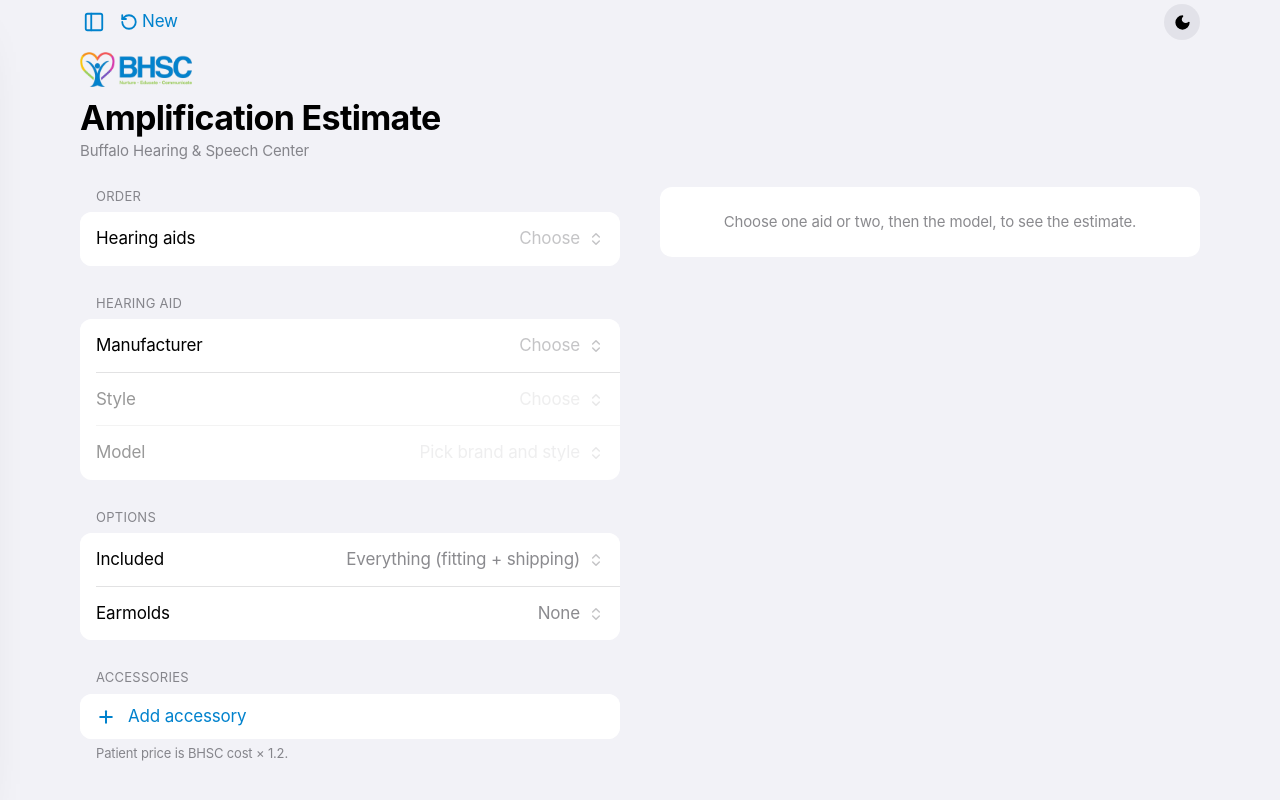
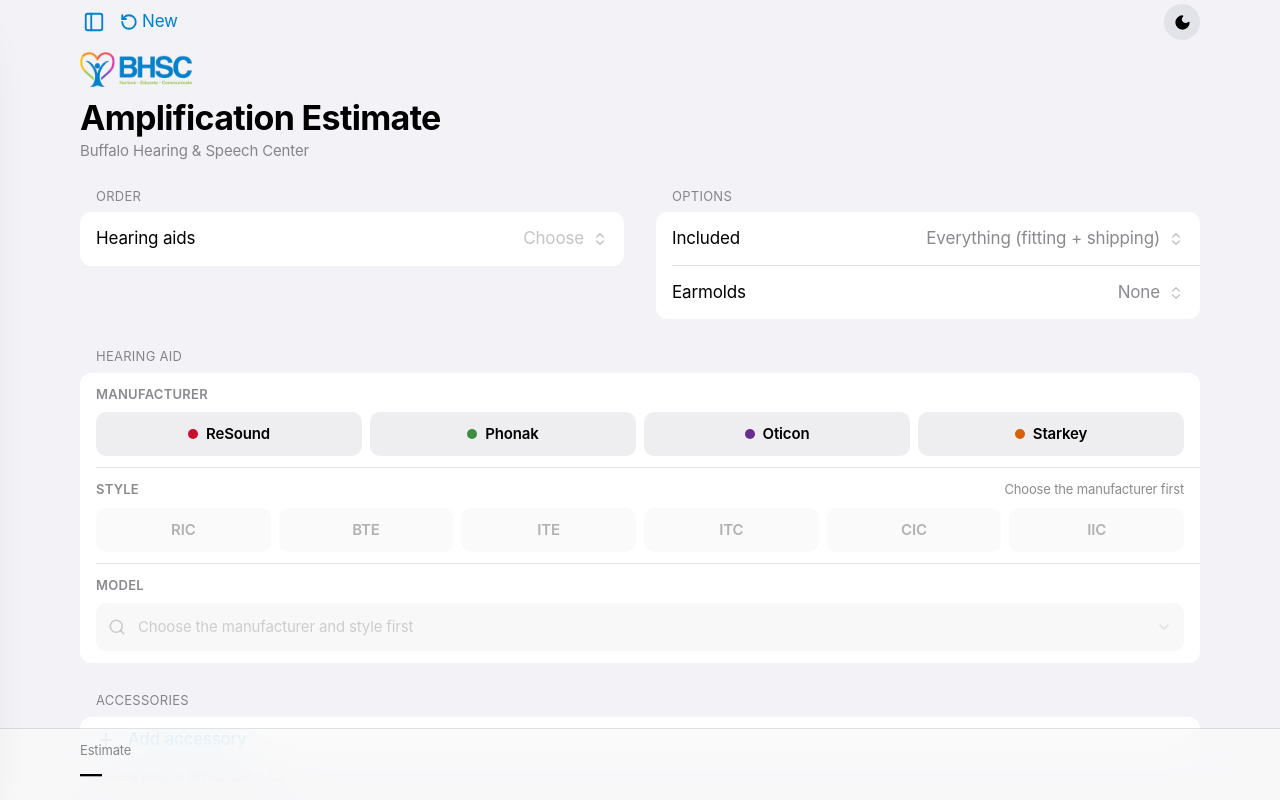
Before and after one commit to ammaralh7/Dr.-Sarah-bhsc-amplification-estimate, a React (Vite) app: page / in a window 1280 px wide. Shown: the top 800 px of the page. Built offline with nearby package versions, Linux system fonts and the light colour scheme; a web font is replaced by a local one.

Commit message:
Estimate laid out for a computer: full width, buttons for brand and style
Synced from the private repo's app/ at fb86945, without BHSC's cost file.

Co-Authored-By: Claude Opus 5.5 <noreply@anthropic.com>
Claude-Session: https://claude.ai/code/session_01Hv3UztpbXmGJMmxf42Zz9T

```diff
--- a/src/Compare.jsx
+++ b/src/Compare.jsx
@@ -80,7 +80,7 @@ export default function Compare({ menu = null, onUse }) {
                   )}
                 </div>
 
-                <EarOrder stacked e={e} k={k} onChange={(patch) => setOpt(i, patch)} />
+                <EarOrder compact e={e} k={k} onChange={(patch) => setOpt(i, patch)} />
 
                 {m ? (
                   <div className="grid gap-3">
--- a/src/Estimate.jsx
+++ b/src/Estimate.jsx
@@ -1,4 +1,4 @@
-import { useEffect, useState } from "react";
+import { useEffect, useRef, useState } from "react";
 import { Copy, MinusCircle, Plus, RotateCcw, TriangleAlert } from "lucide-react";
 import { NavBar, NavButton, ThemeButton, Group, Row, Switch, Sheet, PriceBar, Capsule, SelectRow, FieldRow } from "@/components/ios";
 import { SegmentedControl } from "@/components/ui/segmented-control";
@@ -17,6 +17,7 @@ export default function Estimate({ menu = null, seed = null }) {
   const [s, setS] = useState(blank);
   const [toast, setToast] = useState(0);
   const [accOpen, setAccOpen] = useState(false);
+  const estimateRef = useRef(null);
   const set = (patch) => setS((p) => ({ ...p, ...patch }));
   const setEar = (i, patch) => setS((p) => ({ ...p, code: "", ears: p.ears.map((e, j) => (j === i ? { ...e, ...patch } : e)) }));
 
@@ -34,49 +35,15 @@ export default function Estimate({ menu = null, seed = null }) {
   const twoEars = mixed(s);
   const accList = accessoriesFor(s);
 
-  const extras = (
-    <>
-      <Group header="Options">
-        <SelectRow label="Included" value={s.incl} onChange={(v) => set({ incl: v })}>
-          <option value="all">Everything (fitting + shipping)</option>
-          <option value="aid">Aid only</option>
-        </SelectRow>
-        <SelectRow label="Earmolds" value={s.molds} onChange={(v) => set({ molds: +v })} last>
-          <option value="0">None</option>
-          <option value="1">One · {money(FEES.molds[1])}</option>
-          <option value="2">Two · {money(FEES.molds[2])}</option>
-        </SelectRow>
-      </Group>
-
-      <Group header="Accessories" footer="Patient price is BHSC cost × 1.2.">
-        {s.addons.map((a, j) => (
-          <Row key={a.name}>
-            <button type="button" aria-label={`Remove ${a.name}`} onClick={() => set({ addons: s.addons.filter((x) => x.name !== a.name) })}
-              className="press -ml-1 shrink-0 rounded-full text-[#ff3b30] focus-visible:outline-none focus-visible:ring-2 focus-visible:ring-tint">
-              <MinusCircle className="h-[22px] w-[22px]" strokeWidth={2} />
-            </button>
-            <span className="min-w-0 flex-1 truncate text-[17px]">{a.name}</span>
-            <span className="tnum shrink-0 text-[17px] text-label2">{money(a.price)}</span>
-          </Row>
-        ))}
-        <Row as="button" type="button" last onClick={() => setAccOpen(true)} className="active:bg-fill">
-          <Plus className="h-5 w-5 shrink-0 text-tint" strokeWidth={2.4} />
-          <span className="flex-1 text-[17px] text-tint">Add accessory</span>
-        </Row>
-      </Group>
-    </>
-  );
-
   return (
-    <div className="min-h-screen pb-36 lg:pb-16">
+    <div className="min-h-screen pb-36">
       <NavBar wide title="Amplification Estimate" shortTitle="Estimate" subtitle="Buffalo Hearing & Speech Center"
         left={<>{menu}<NavButton onClick={reset}><RotateCcw className="h-[18px] w-[18px]" strokeWidth={2.4} />New</NavButton></>}
         right={<ThemeButton />} />
 
-      <main className="mx-auto grid max-w-2xl grid-cols-1 gap-7 px-4 pt-4 lg:max-w-6xl lg:grid-cols-2 lg:items-start lg:gap-x-10">
-        {/* Different aids: the Right / Left ear cards sit side by side across the page on a computer. */}
-        <div className={cn("grid min-w-0 grid-cols-1 gap-7", twoEars && "lg:col-span-2")}>
-        <div className={cn(twoEars && "lg:w-[calc(50%-1.25rem)]")}>
+      {/* Laid out for a computer, top to bottom at full width: order and options, the hearing aid(s)
+          (Right | Left ear side by side when they differ), accessories, then the estimate and refund. */}
+      <main className="mx-auto grid max-w-2xl grid-cols-1 gap-7 px-4 pt-4 lg:max-w-6xl lg:grid-cols-2 lg:items-start lg:gap-x-8">
         <Group header="Order">
           <SelectRow label="Hearing aids" value={s.n} onChange={(v) => set({ n: +v, code: "" })} last={s.n !== 2}>
             <option value="1">One aid</option>
@@ -90,37 +57,68 @@ export default function Estimate({ menu = null, seed = null }) {
             </Row>
           )}
         </Group>
-        </div>
+
+        <Group header="Options">
+          <SelectRow label="Included" value={s.incl} onChange={(v) => set({ incl: v })}>
+            <option value="all">Everything (fitting + shipping)</option>
+            <option value="aid">Aid only</option>
+          </SelectRow>
+          <SelectRow label="Earmolds" value={s.molds} onChange={(v) => set({ molds: +v })} last>
+            <option value="0">None</option>
+            <option value="1">One · {money(FEES.molds[1])}</option>
+            <option value="2">Two · {money(FEES.molds[2])}</option>
+          </SelectRow>
+        </Group>
+
         {twoEars ? (
-          <div className="grid grid-cols-1 gap-7 lg:grid-cols-2 lg:gap-10">
+          <div className="grid min-w-0 grid-cols-1 gap-7 lg:col-span-2 lg:grid-cols-2 lg:gap-8">
             {[0, 1].map((i) => <EarOrder key={i} side={i} title={EAR_NAMES[i]} e={s.ears[i]} k={null} onChange={(patch) => setEar(i, patch)} />)}
           </div>
         ) : (
+          <div className="min-w-0 lg:col-span-2">
             <EarOrder title={s.n === 2 ? "Hearing aids · both ears" : "Hearing aid"} e={s.ears[0]} k={k} onChange={(patch) => setEar(0, patch)} />
+          </div>
         )}
-        {!twoEars && extras}
-       </div>
-       {twoEars && <div className="grid min-w-0 grid-cols-1 gap-7">{extras}</div>}
-        <section className="grid min-w-0 grid-cols-1 gap-10 border-t border-sep pt-7 lg:border-t-0 lg:pt-0">
+
+        <Group header="Accessories" footer="Patient price is BHSC cost × 1.2." className="min-w-0 lg:col-span-2">
+          {s.addons.map((a) => (
+            <Row key={a.name}>
+              <button type="button" aria-label={`Remove ${a.name}`} onClick={() => set({ addons: s.addons.filter((x) => x.name !== a.name) })}
+                className="press -ml-1 shrink-0 rounded-full text-[#ff3b30] focus-visible:outline-none focus-visible:ring-2 focus-visible:ring-tint">
+                <MinusCircle className="h-[22px] w-[22px]" strokeWidth={2} />
+              </button>
+              <span className="min-w-0 flex-1 truncate text-[17px]">{a.name}</span>
+              <span className="tnum shrink-0 text-[17px] text-label2">{money(a.price)}</span>
+            </Row>
+          ))}
+          <Row as="button" type="button" last onClick={() => setAccOpen(true)} className="hover:bg-fill">
+            <Plus className="h-5 w-5 shrink-0 text-tint" strokeWidth={2.4} />
+            <span className="flex-1 text-[17px] text-tint">Add accessory</span>
+          </Row>
+        </Group>
+
+        <section ref={estimateRef} aria-label="Estimate and refund"
+          className="grid min-w-0 scroll-mt-[calc(4rem+env(safe-area-inset-top,0px))] grid-cols-1 gap-10 border-t border-sep pt-7 lg:col-span-2 lg:grid-cols-2 lg:items-start lg:gap-8">
           {ready ? (
             <>
               <Receipt s={s} set={set} onCopy={() => setToast((t) => t + 1)} onReset={reset} />
               <Refund s={s} />
             </>
           ) : (
-            <p className="rounded-[12px] bg-card px-4 py-6 text-center text-[15px] text-label2">
-              {!s.n ? "Choose one aid or two, then the model, to see the estimate." : twoEars ? "Choose a model for each ear to see the estimate." : "Choose the model to see the estimate."}
+            <p className="rounded-[12px] bg-card px-4 py-6 text-center text-[15px] text-label2 lg:col-span-2">
+              {!s.n ? "Choose one aid or two, then the hearing aid, to see the estimate and refund." : twoEars ? "Choose a hearing aid for each ear to see the estimate and refund." : "Choose the hearing aid to see the estimate and refund."}
             </p>
           )}
         </section>
       </main>
 
-      <PriceBar className="lg:hidden" label={names.length ? `${names.join(" + ")} · ${s.n === 2 ? (twoEars ? "two aids" : "pair") : "one aid"}` : "Estimate"}
-        amount={ready ? money(quoteTotal(s)) : "—"} />
+      <PriceBar wide label={names.length ? `${names.join(" + ")} · ${s.n === 2 ? (twoEars ? "two aids" : "pair") : "one aid"}` : "Estimate"}
+        amount={ready ? money(quoteTotal(s)) : "—"}
+        action={ready ? <Capsule onClick={() => estimateRef.current?.scrollIntoView({ behavior: "smooth", block: "start" })}>Review</Capsule> : null} />
 
       <AccessorySheet open={accOpen} onClose={() => setAccOpen(false)} s={s} set={set} list={accList} mfrs={orderMfrs(s)} />
       {/* Copy confirmation: Undo Pill (21st.dev #29941, components/ui/undo-pill.tsx); OK closes it early */}
-      <div className="pointer-events-none fixed inset-x-0 bottom-[calc(6.5rem+env(safe-area-inset-bottom,0px))] z-50 flex justify-center px-4 lg:bottom-8">
+      <div className="pointer-events-none fixed inset-x-0 bottom-[calc(6.5rem+env(safe-area-inset-bottom,0px))] z-50 flex justify-center px-4">
         <UndoPill open={toast > 0} label="Estimate copied" duration={4} undoLabel="OK" onUndo={() => setToast(0)} onExpire={() => setToast(0)} />
       </div>
     </div>
--- a/src/components/ios.jsx
+++ b/src/components/ios.jsx
@@ -206,10 +206,10 @@ export function SheetPinned({ children }) {
 }
 
 /* ── Frosted price bar (Apple Store bag bar) ── */
-export function PriceBar({ label, amount, action, className }) {
+export function PriceBar({ label, amount, action, className, wide }) {
   return (
     <div className={cn("material fixed bottom-0 inset-x-0 z-30 shadow-[0_-0.5px_0_var(--sep)]", className)} style={{ paddingBottom: "env(safe-area-inset-bottom, 0px)" }}>
-      <div className="mx-auto flex max-w-2xl items-center justify-between gap-3 px-4 py-3">
+      <div className={cn("mx-auto flex max-w-2xl items-center justify-between gap-3 px-4 py-3", wide && "lg:max-w-6xl")}>
         <div className="min-w-0">
           <div className="truncate text-[13px] text-label2">{label}</div>
           <div className="tnum text-[22px] font-semibold leading-tight tracking-[-0.02em]">{amount}</div>
--- a/src/components/order.jsx
+++ b/src/components/order.jsx
@@ -1,38 +1,160 @@
 /* Manufacturer → style → model for one hearing aid (or one ear), shared by the Estimate and
-   Compare prices tabs. k: 0/1 shows the one-aid/pair price on each model, null the per-ear price
-   (different aid in each ear). side 0/1 adds the right (red) / left (blue) ear dot to the title.
-   stacked: labels above the dropdowns, for narrow columns. */
-import { Group, SelectRow } from "@/components/ios";
-import { MODELS, TIERS, MFRS, STYLES, money, fits, styleAvailable, modelsFor, modelKey, earModel, earPrice } from "@/lib/pricing";
+   Compare prices tabs. Manufacturer and style are buttons; the model is a search box that opens
+   the matching list right under it. k: 0/1 shows the one-aid/pair price on each model, null the
+   per-ear price (different aid in each ear). side 0/1 adds the right (red) / left (blue) ear dot.
+   compact: fewer buttons per row, for the narrow Compare columns. */
+import { useEffect, useMemo, useRef, useState } from "react";
+import { Check, ChevronDown, Search } from "lucide-react";
+import { Group } from "@/components/ios";
+import { MODELS, TIERS, MFRS, STYLES, money, fits, isCros, styleAvailable, modelsFor, modelKey, earModel, earPrice } from "@/lib/pricing";
 import { cn } from "@/lib/utils";
 
 export const blankEar = () => ({ mfr: null, style: null, model: null, mkey: null });
 
-export function EarOrder({ title, side, e, k, onChange, stacked = false }) {
-  const list = e.mfr && e.style ? modelsFor(e.mfr, e.style) : [];
-  const cur = list.filter(([m]) => !m[5]), old = list.filter(([m]) => m[5]);
-  const dup = new Set(list.map(([m]) => m[1]).filter((n, i, a) => a.indexOf(n) !== i));
+export function EarOrder({ title, side, e, k, onChange, compact = false }) {
+  const sel = earModel(e);
   const price = (m) => (k == null ? earPrice(m[4]) : TIERS[m[4]][k]);
-  const opt = ([m, i]) => <option key={i} value={i}>{m[1]}{dup.has(m[1]) ? ` (${m[2]})` : ""} · Tier {m[4]} · {money(price(m))}</option>;
-  const sel = earModel(e);
-  const footer = !sel ? null : stacked
-    ? (sel[5] ? "Older price list — confirm the cost with the manufacturer." : null)
-    : `${sel[2]} · Tier ${sel[4]} · ${money(price(sel))}${k == null ? " for this ear" : k ? " for the pair" : ""}${sel[5] ? " · older price list, confirm the cost with the manufacturer" : ""}`;
   return (
     <Group header={side == null ? title : <span className="inline-flex items-center gap-1.5"><span className={cn("h-2.5 w-2.5 rounded-full", side === 0 ? "bg-[#ff3b30]" : "bg-[#0a84ff]")} />{title}</span>}
-      footer={footer}>
-      <SelectRow stacked={stacked} label="Manufacturer" value={e.mfr}
-        onChange={(v) => onChange({ mfr: v, model: null, mkey: null, style: e.style && styleAvailable(v, e.style) ? e.style : null })}>
-        {MFRS.map(([name]) => <option key={name} value={name}>{name}</option>)}
-      </SelectRow>
-      <SelectRow stacked={stacked} label="Style" value={e.style} disabled={!e.mfr}
-        onChange={(st) => onChange({ style: st, ...(e.model != null && fits(MODELS[e.model][3], st) ? {} : { model: null, mkey: null }) })}>
-        {STYLES.map(([st, long]) => <option key={st} value={st} disabled={!!e.mfr && !styleAvailable(e.mfr, st)}>{st} · {long}</option>)}
-      </SelectRow>
-      <SelectRow stacked={stacked} label="Model" value={e.model} disabled={!list.length} last placeholder={e.mfr && e.style ? "Choose" : "Pick brand and style"}
-        onChange={(v) => { const m = MODELS[+v]; onChange({ model: +v, mkey: modelKey(m[0], m[1], m[2]) }); }}>
-        {old.length ? <><optgroup label="Current price lists">{cur.map(opt)}</optgroup><optgroup label="Older price lists">{old.map(opt)}</optgroup></> : cur.map(opt)}
-      </SelectRow>
+      footer={sel && sel[5] ? "Older price list — confirm the cost with the manufacturer before ordering." : null}>
+      <Field label="Manufacturer">
+        <Choices label="Manufacturer" value={e.mfr} cols={compact ? "grid-cols-2" : "grid-cols-2 sm:grid-cols-4"}
+          options={MFRS.map(([name, color]) => ({ value: name, label: name, dot: color }))}
+          onChange={(v) => onChange({ mfr: v, model: null, mkey: null, style: e.style && styleAvailable(v, e.style) ? e.style : null })} />
+      </Field>
+      <Field label="Style" hint={e.style ? STYLES.find(([st]) => st === e.style)?.[1] : !e.mfr ? "Choose the manufacturer first" : null}>
+        <Choices label="Style" value={e.style} cols={compact ? "grid-cols-3" : "grid-cols-3 sm:grid-cols-6"}
+          options={STYLES.map(([st, long]) => ({ value: st, label: st, title: long, disabled: !e.mfr || !styleAvailable(e.mfr, st) }))}
+          onChange={(st) => onChange({ style: st, ...(e.model != null && fits(MODELS[e.model][3], st) ? {} : { model: null, mkey: null }) })} />
+      </Field>
+      <Field label="Model" last>
+        <ModelPicker e={e} price={price} perEar={k == null}
+          onPick={(i) => { const m = MODELS[i]; onChange({ model: i, mkey: modelKey(m[0], m[1], m[2]) }); }} />
+      </Field>
     </Group>
   );
 }
+
+/* A labelled block inside a grouped list (label above its controls). */
+function Field({ label, hint, last, children }) {
+  return (
+    <div className="bg-card pl-4">
+      <div className={cn("grid min-w-0 grid-cols-1 gap-2 py-3 pr-4", !last && "hairline")}>
+        <div className="flex items-baseline justify-between gap-3">
+          <span className="text-[13px] font-semibold uppercase tracking-[0.02em] text-label2">{label}</span>
+          {hint && <span className="truncate text-[13px] text-label2">{hint}</span>}
+        </div>
+        {children}
+      </div>
+    </div>
+  );
+}
+
+/* A row of buttons, one of which can be picked (radio group). */
+function Choices({ label, value, options, onChange, cols }) {
+  return (
+    <div role="radiogroup" aria-label={label} className={cn("grid gap-2", cols)}>
+      {options.map((o) => {
+        const on = value === o.value;
+        return (
+          <button key={o.value} type="button" role="radio" aria-checked={on} disabled={o.disabled} title={o.title} onClick={() => onChange(o.value)}
+            className={cn("press inline-flex h-11 min-w-0 items-center justify-center gap-2 rounded-[10px] px-3 text-[15px] font-semibold transition-colors",
+              "focus-visible:outline-none focus-visible:ring-2 focus-visible:ring-tint disabled:cursor-not-allowed disabled:opacity-30",
+              on ? "bg-tint-soft text-tint shadow-[inset_0_0_0_2px_var(--tint)]" : "bg-fill text-label enabled:hover:bg-fill2")}>
+            {o.dot && <span className="h-2.5 w-2.5 shrink-0 rounded-full" style={{ background: o.dot }} />}
+            <span className="truncate">{o.label}</span>
+          </button>
+        );
+      })}
+    </div>
+  );
+}
+
+/* Model: a search box; the matching models open right under it (no overlay to get clipped).
+   Arrow keys move, Enter picks, Escape closes. */
+function ModelPicker({ e, price, perEar, onPick }) {
+  const [open, setOpen] = useState(false);
+  const [q, setQ] = useState("");
+  const [hi, setHi] = useState(0);
+  const box = useRef(null), input = useRef(null), listRef = useRef(null);
+  const ready = !!(e.mfr && e.style);
+  const all = useMemo(() => (ready ? modelsFor(e.mfr, e.style) : []), [ready, e.mfr, e.style]);
+  const words = q.trim().toLowerCase().split(/\s+/).filter(Boolean);
+  const match = all.filter(([m]) => words.every((w) => `${m[1]} ${m[2]} tier ${m[4]}`.toLowerCase().includes(w)));
+  const cur = match.filter(([m]) => !m[5]), old = match.filter(([m]) => m[5]);
+  const flat = [...cur, ...old];
+  const sel = earModel(e);
+
+  useEffect(() => { if (!ready) setOpen(false); }, [ready]);
+  useEffect(() => { setHi(0); }, [q, open]);
+  useEffect(() => {
+    if (!open) return;
+    input.current?.focus();
+    const away = (ev) => { if (!box.current?.contains(ev.target)) setOpen(false); };
+    document.addEventListener("mousedown", away);
+    return () => document.removeEventListener("mousedown", away);
+  }, [open]);
+  useEffect(() => { listRef.current?.querySelector(`[data-i="${hi}"]`)?.scrollIntoView({ block: "nearest" }); }, [hi]);
+
+  const pick = (i) => { onPick(i); setOpen(false); setQ(""); };
+  const key = (ev) => {
+    if (ev.key === "ArrowDown") { ev.preventDefault(); setHi((h) => Math.min(h + 1, flat.length - 1)); }
+    else if (ev.key === "ArrowUp") { ev.preventDefault(); setHi((h) => Math.max(h - 1, 0)); }
+    else if (ev.key === "Enter") { ev.preventDefault(); if (flat[hi]) pick(flat[hi][1]); }
+    else if (ev.key === "Escape") { setOpen(false); setQ(""); }
+  };
+  let n = -1;
+  const rows = (items) => items.map(([m, i]) => {
+    n += 1; const at = n;
+    return (
+      <button key={i} type="button" role="option" aria-selected={e.model === i} data-i={at} onMouseEnter={() => setHi(at)} onClick={() => pick(i)}
+        className={cn("flex w-full items-center gap-3 rounded-[8px] px-3 py-2 text-left", at === hi ? "bg-fill" : "")}>
+        <span className="min-w-0 flex-1">
+          <span className="block truncate text-[15px] font-medium">{m[1]}{isCros(m) && <span className="ml-1.5 rounded bg-fill2 px-1 text-[11px] font-semibold text-label2">CROS</span>}</span>
+          <span className="block truncate text-[13px] text-label2">{m[2]} · Tier {m[4]}</span>
+        </span>
+        <span className="tnum shrink-0 text-[15px] text-label2">{money(price(m))}</span>
+        <span className="w-4 shrink-0">{e.model === i && <Check className="h-4 w-4 text-tint" strokeWidth={2.6} />}</span>
+      </button>
+    );
+  });
+
+  return (
+    <div ref={box} className="grid min-w-0 grid-cols-1 gap-2">
+      {!open ? (
+        <button type="button" disabled={!ready} onClick={() => setOpen(true)} aria-haspopup="listbox" aria-label={sel ? `Model: ${sel[1]}. Change` : "Choose a model"}
+          className="press flex h-12 w-full min-w-0 items-center gap-3 rounded-[10px] bg-fill px-3 text-left focus-visible:outline-none focus-visible:ring-2 focus-visible:ring-tint enabled:hover:bg-fill2 disabled:cursor-not-allowed disabled:opacity-40">
+          {sel ? (
+            <>
+              <span className="min-w-0 flex-1 truncate text-[15px]"><span className="font-semibold">{sel[1]}</span><span className="text-label2"> · {sel[2]} · Tier {sel[4]}</span></span>
+              <span className="tnum shrink-0 text-[15px] font-semibold">{money(price(sel))}{perEar ? <span className="font-normal text-label2"> / ear</span> : null}</span>
+            </>
+          ) : (
+            <>
+              <Search className="h-[18px] w-[18px] shrink-0 text-label2" strokeWidth={2.2} />
+              <span className="flex-1 text-[15px] text-label2">{ready ? `Search ${all.length} ${e.mfr} ${e.style} models` : "Choose the manufacturer and style first"}</span>
+            </>
+          )}
+          <ChevronDown className="h-4 w-4 shrink-0 text-label3" strokeWidth={2.4} />
+        </button>
+      ) : (
+        <>
+          <label className="flex h-12 items-center gap-2 rounded-[10px] bg-fill px-3 shadow-[inset_0_0_0_2px_var(--tint)]">
+            <Search className="h-[18px] w-[18px] shrink-0 text-tint" strokeWidth={2.4} />
+            <input ref={input} value={q} onChange={(ev) => setQ(ev.target.value)} onKeyDown={key} placeholder={`Search ${e.mfr} ${e.style} models`}
+              role="combobox" aria-expanded="true" aria-label="Search models" autoComplete="off"
+              className="h-full w-0 min-w-0 flex-1 bg-transparent text-[15px] text-label outline-none placeholder:text-label2" />
+            <span className="shrink-0 text-[13px] text-label2">{match.length} of {all.length}</span>
+          </label>
+          <div ref={listRef} role="listbox" aria-label="Models" className="max-h-[340px] overflow-y-auto overscroll-contain rounded-[10px] bg-bg p-1">
+            {cur.length > 0 && old.length > 0 && <div className="px-3 pb-1 pt-2 text-[12px] font-semibold uppercase tracking-[0.02em] text-label2">Current price lists</div>}
+            {rows(cur)}
+            {old.length > 0 && <div className="px-3 pb-1 pt-3 text-[12px] font-semibold uppercase tracking-[0.02em] text-label2">Older price lists</div>}
+            {rows(old)}
+            {!flat.length && <p className="px-3 py-6 text-center text-[15px] text-label2">No models match “{q}”.</p>}
+          </div>
+        </>
+      )}
+    </div>
+  );
+}
```
Also changed, not shown: 1 other file (tests, documents, lock files or other folders). Lines whose indentation alone changed are shown as unchanged.
